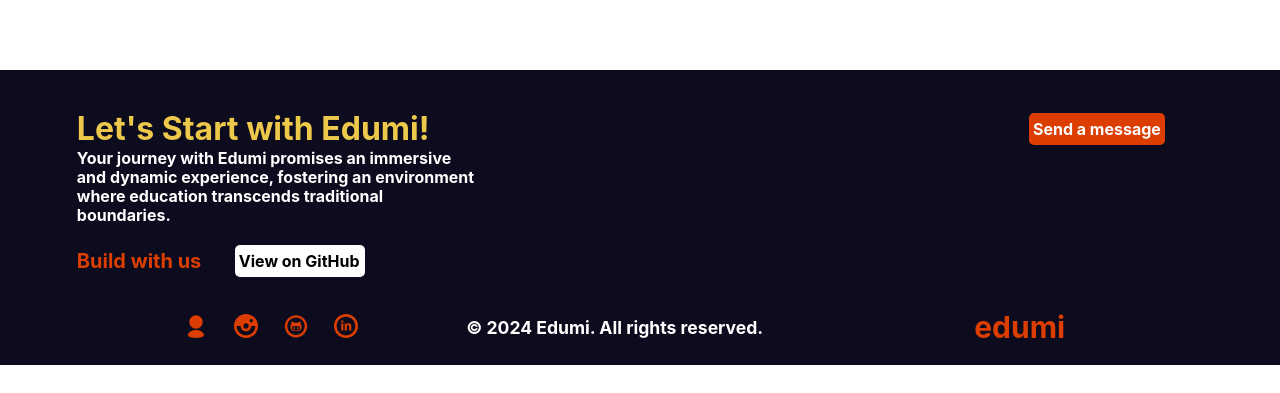
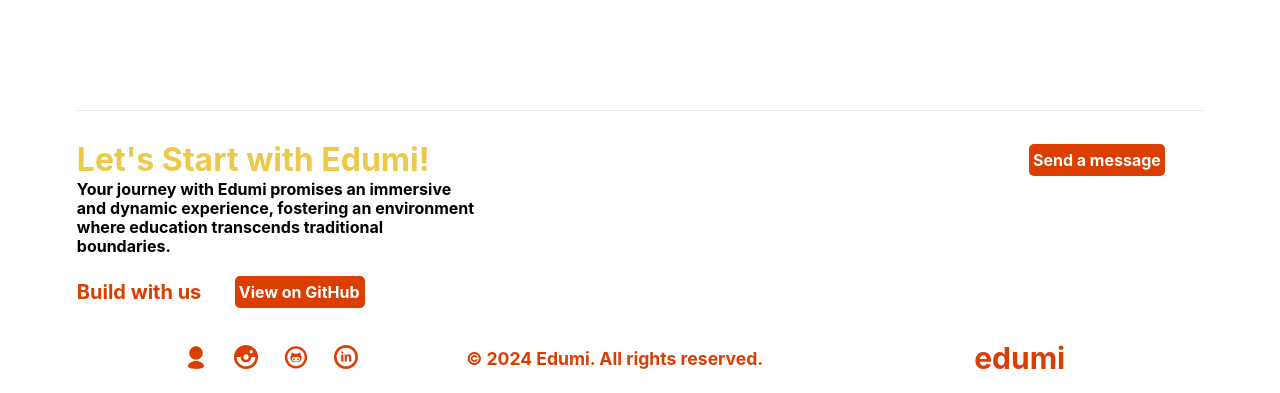
Before and after one commit to anand-harsh/Edumi, a React (Create React App) app in the folder client/: page / in a window 1280 px wide. Shown: the part 1677-2070 px from the top of the page. Before the commit the page ends 2042 px from the top, so only its background shows below. Built offline with nearby package versions, Linux system fonts and the light colour scheme; no server answers.

Commit message:
dark mode update

```diff
--- a/client/src/components/Layout/Footer/Footer.jsx
+++ b/client/src/components/Layout/Footer/Footer.jsx
@@ -1,5 +1,5 @@
 import React from 'react';
-import { Box, Heading, HStack } from '@chakra-ui/react';
+import { Box, Heading, HStack, useColorModeValue } from '@chakra-ui/react';
 import {
   TiSocialInstagramCircular,
   TiSocialLinkedinCircular,
@@ -7,17 +7,21 @@
 } from 'react-icons/ti';
 import { DiGithub } from 'react-icons/di';
 import './footer.css';
+import { ColorModeSwitcher } from '../../../ColorModeSwitcher';
 
 const Footer = () => {
+  const bgColor = useColorModeValue('#ffffff', 'gray.800');
+  const paraColor = useColorModeValue('black','#ffffff');
+  const copyRightColor = useColorModeValue('#db3e00','#ffffff');
   return (
     <Box
       paddingLeft={'6vw'}
       paddingTop={'10'}
       paddingBottom={'5'}
       paddingRight={'6vw'}
-      bg={'#0d0b1e'}
-    >
-      <HStack style={{ overflowY: 'hidden' }} justifyContent={'space-between'}>
+      bg={bgColor}
+    ><hr style={{ marginBottom: '30px' }}/>
+      <HStack style={{ overflowY: 'hidden'}} justifyContent={'space-between'}>
         <Box>
           <Heading
             children="Let's Start with Edumi!"
@@ -47,7 +51,7 @@
         <Heading
           fontFamily={'body'}
           children="Your journey with Edumi promises an immersive and dynamic experience, fostering an environment where education transcends traditional boundaries."
-          color={'white'}
+          color={paraColor}
           size={'sm'}
           style={{ overflowY: 'hidden' }}
           marginBottom={'20px'}
@@ -70,7 +74,7 @@
         <a href="https://www.github.com/anand-harsh/Edumi">
           <Box
             width={'130px'}
-            bg={'white'}
+            bg={'#db3e00'}
             padding={'1'}
             borderRadius={'5px'}
             style={{ overflowY: 'hidden' }}
@@ -78,7 +82,7 @@
             <Heading
               fontFamily={'body'}
               children="View on GitHub"
-              color={'black'}
+              color={'white'}
               size={'sm'}
               style={{ overflowY: 'hidden', display: 'inline' }}
               width={'200px'}
@@ -131,7 +135,7 @@
             <Heading
               fontFamily={'body'}
               children="© 2024 Edumi. All rights reserved."
-              color={'white'}
+              color={copyRightColor}
               size={'sm'}
               style={{ overflowY: 'hidden' }}
               width={'500px'}
@@ -151,6 +155,8 @@
           </Box>
         </HStack>
       </Box>
+            {/* Color mode switcher */}
+            <ColorModeSwitcher />
     </Box>
   );
 };
--- a/client/src/components/Layout/Footer/footer.css
+++ b/client/src/components/Layout/Footer/footer.css
@@ -1,6 +1,6 @@
 .foot-sec-child {
-    margin-top: 1rem;
-  }
+  margin-top: 1rem;
+}
 
 @media (min-width: 500px) {
   .description {
@@ -15,11 +15,9 @@
     align-items: flex-start;
     padding: 2rem 10vw;
   }
-
   .description {
     max-width: 50%;
   }
-
   .social > a {
     margin-top: 1rem;
     margin-bottom: 1rem;
```
